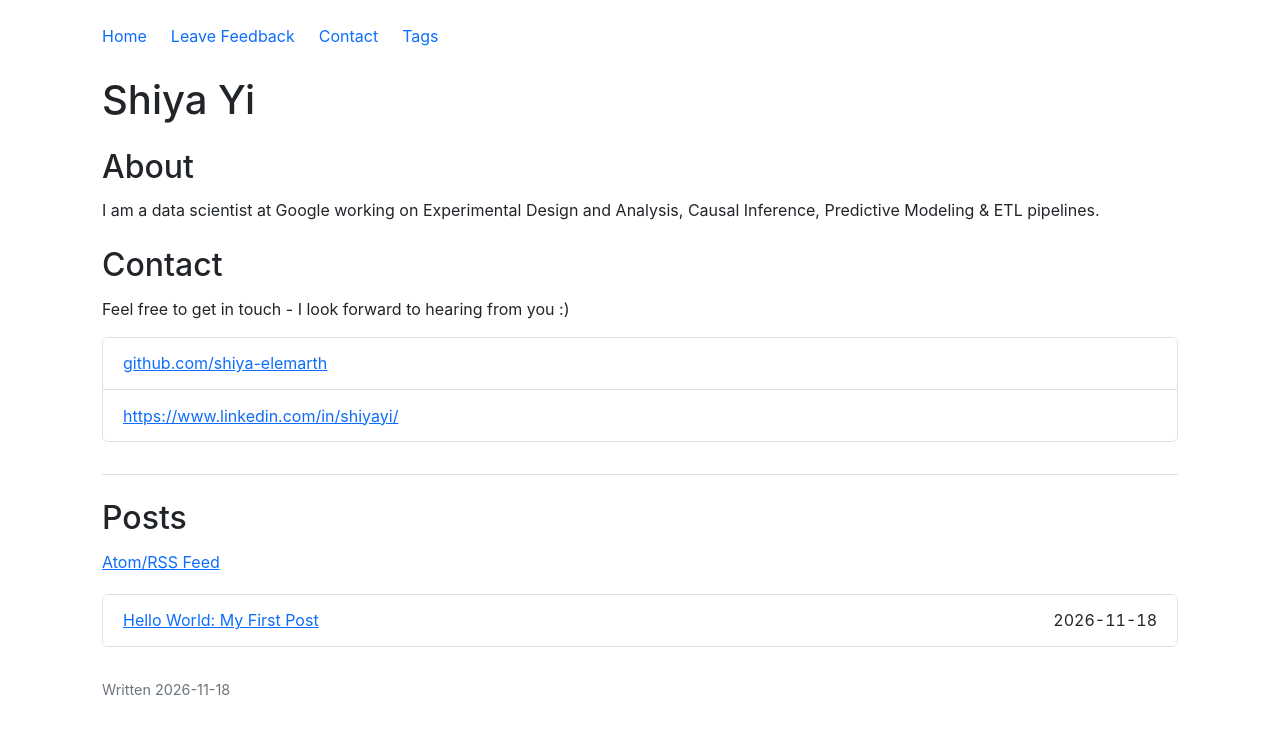
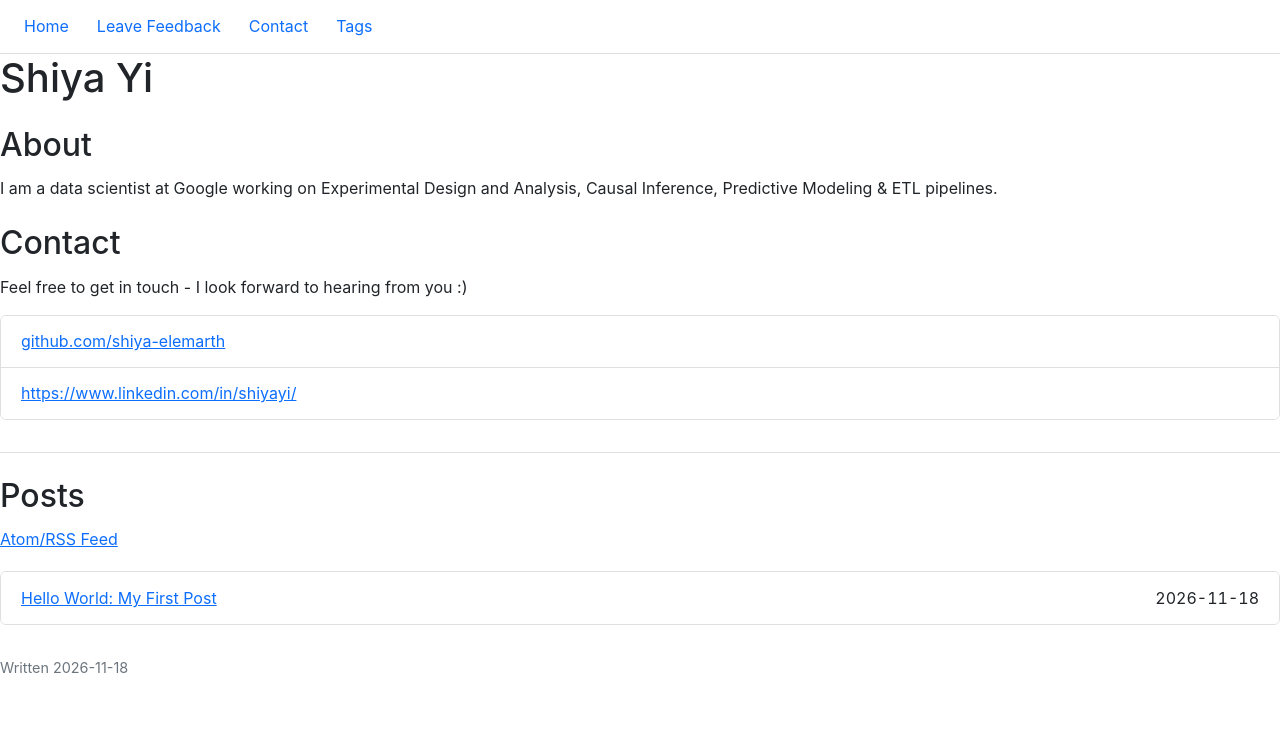
Before and after one commit to shiya-elemarth/shiya-elemarth.github.io, a plain HTML site: page index.html in a window 1280 px wide. Drawn offline with Linux system fonts and the light colour scheme.

Commit message:
Update style.css

```diff
--- a/style.css
+++ b/style.css
@@ -8,16 +8,18 @@ body {
   line-height: 1.5;
   color: #212529;
   background-color: #fff;
-  max-width: 1140px;
-  margin: 0 auto;
-  padding: 1.5rem 2rem 3rem;
+  margin: 0;
+  padding: 0 0 3rem;
 }
 
 nav {
   display: flex;
   flex-wrap: wrap;
-  gap: 1.5rem;
-  margin-bottom: 1.75rem;
+  gap: 1.75rem;
+  width: 100%;
+  padding: 0.9rem 1.5rem;
+  border-bottom: 1px solid rgba(0, 0, 0, 0.125);
+  background-color: #fff;
   font-size: 1rem;
 }
 
@@ -28,6 +30,12 @@ nav a {
 
 nav a:hover {
   text-decoration: underline;
+}
+
+main {
+  max-width: 1140px;
+  margin: 0 auto;
+  padding: 2rem 2rem 0;
 }
 
 h1 {
```
